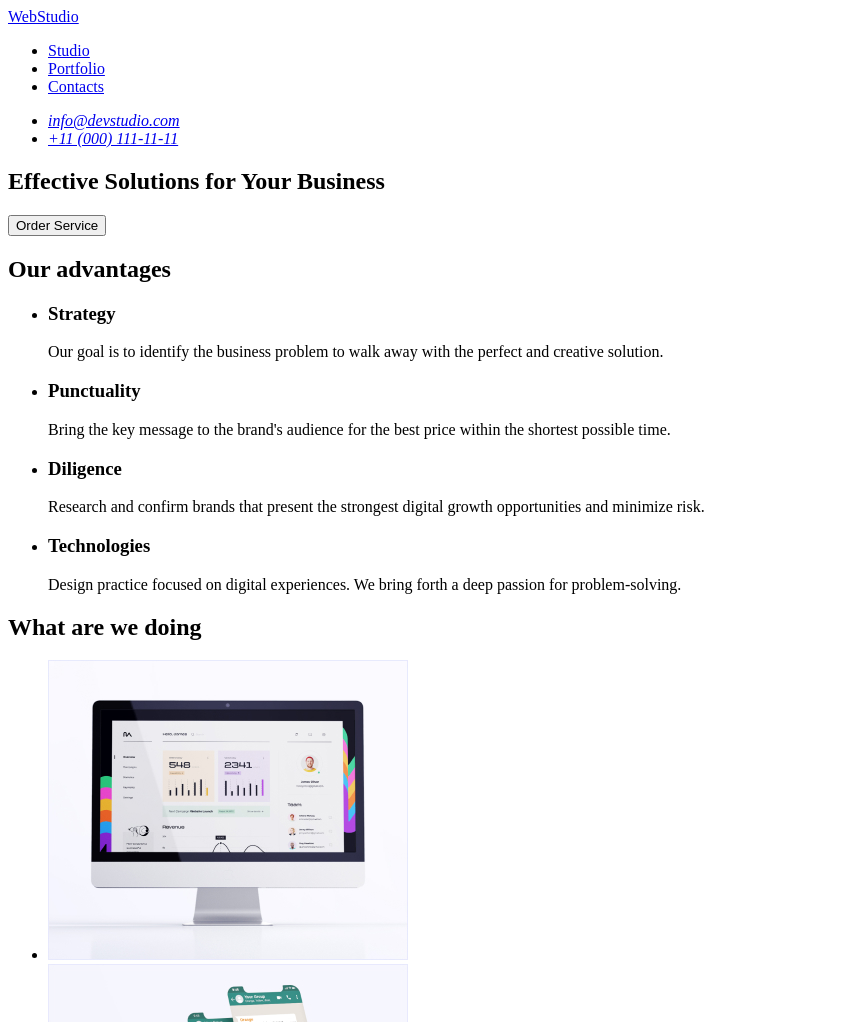
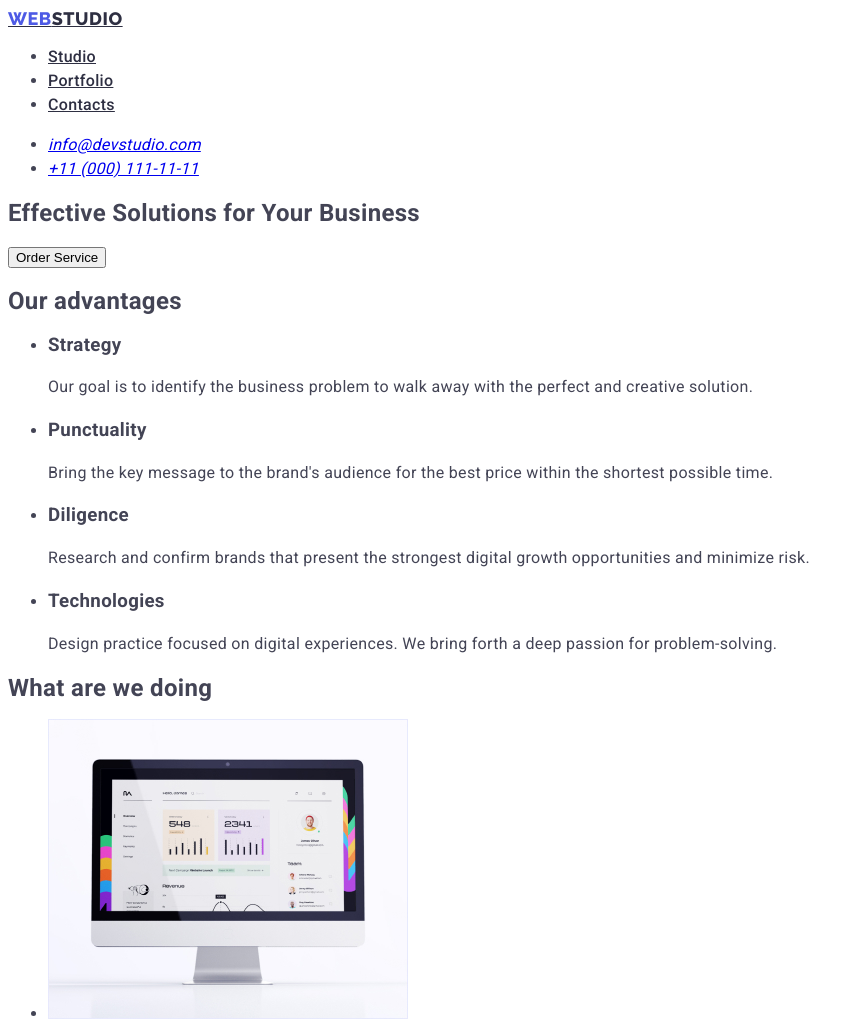
Before and after one commit to Afiron09/goit-markup-hw-02, a plain HTML site: page index.html in a window 1280 px wide. Shown: the top 1022 px of the page, without its empty margins (0-864 px from the left). Drawn offline with Linux system fonts and the light colour scheme.

Commit message:
first css

```diff
--- a/css/styles.css
+++ b/css/styles.css
@@ -0,0 +1,67 @@
+:root {
+    --primary-font: 'Roboto', sans-serif;
+    --title-font: 'Raleway', sans-serif;
+    --primary-black-color: #212121;
+    --primary-white-color: #ffffff;
+    --primary-accent-color: #03a9f4;
+    --secondary-accent-color: #0288d1;
+    --active-link-color: #f44336;
+}
+
+body {
+    font-family: var(--primary-font);
+    font-style: normal;
+    font-weight: 400;
+    font-size: 16px;
+    line-height: 1.5em;
+    letter-spacing: 0.02em;
+    color: #434455;
+}
+
+.logo {
+    font-family: var(--title-font);
+    font-style: normal;
+    font-weight: 800;
+    font-size: 18px;
+    line-height: 1.166;
+    display: flex;
+    align-items: center;
+    letter-spacing: 0.03em;
+    text-transform: uppercase;
+    color: #2E2F42;
+}
+
+.span-logo {
+    color: #4D5AE5;
+}
+
+.nav .nav-link {
+    font-family: 'Roboto';
+    font-style: normal;
+    font-weight: 500;
+    font-size: 16px;
+    line-height: 1.5em;
+    color: #2E2F42;
+}
+
+.nav .nav-link:hover,
+.nav .nav-link:focus {
+    color: #404BBF;
+}
+
+.title {
+
+}
+
+
+
+.button {
+    /* Стилі для кнопок і посилань */
+    /* Додайте тут власні стилі для кнопок і посилань */
+}
+
+.button:hover,
+.button:focus {
+    /* Стилі для активного стану */
+    /* Додайте тут власні стилі для активного стану */
+}
--- a/index.html
+++ b/index.html
@@ -4,60 +4,86 @@
     <meta charset="UTF-8" />
     <meta name="viewport" content="width=device-width, initial-scale=1.0" />
     <title>Document</title>
+    <link rel="preconnect" href="https://fonts.googleapis.com" />
+    <link rel="preconnect" href="https://fonts.gstatic.com" crossorigin />
+    <link
+      href="https://fonts.googleapis.com/css2?family=Raleway:wght@800&family=Roboto:wght@400;500;700;900&display=swap"
+      rel="stylesheet"
+    />
     <link rel="stylesheet" href="./css/styles.css" />
   </head>
   <body>
     <!-- header container -->
     <header>
-      <nav>
-        <a href="./index.html">WebStudio</a>
-        <ul class="nav-link">
-          <li><a href="#">Studio</a></li>
-          <li><a href="./portfolio.html" target="_blank">Portfolio</a></li>
-          <li><a href="#">Contacts</a></li>
+      <nav class="nav">
+        <a class="logo" href="./index.html"
+          ><span class="span-logo">Web</span>Studio</a
+        >
+        <ul>
+          <li><a class="nav-link" href="#">Studio</a></li>
+          <li>
+            <a class="nav-link" href="./portfolio.html" target="_blank"
+              >Portfolio</a
+            >
+          </li>
+          <li><a class="nav-link" href="#">Contacts</a></li>
         </ul>
       </nav>
 
-      <address>
+      <address class="address">
         <ul>
-          <li><a href="mailto:info@devstudio.com">info@devstudio.com</a></li>
-          <li><a href="tel:+110001111111">+11 (000) 111-11-11</a></li>
+          <li>
+            <a
+              class="address-link"
+              href="mailto:info@devstudio.com"
+              class="contact-link"
+              >info@devstudio.com</a
+            >
+          </li>
+          <li>
+            <a
+              class="address-link"
+              href="tel:+110001111111"
+              class="contact-link"
+              >+11 (000) 111-11-11</a
+            >
+          </li>
         </ul>
       </address>
     </header>
 
     <main>
       <section>
-        <h1>Effective Solutions for Your Business</h1>
-        <button type="button">Order Service</button>
+        <h1 class="title">Effective Solutions for Your Business</h1>
+        <button type="button" class="button-main">Order Service</button>
       </section>
 
       <section>
-        <h2>Our advantages</h2>
+        <h2 class="title">Our advantages</h2>
         <ul>
           <li>
-            <h3>Strategy</h3>
+            <h3 class="title">Strategy</h3>
             <p>
               Our goal is to identify the business problem to walk away with the
               perfect and creative solution.
             </p>
           </li>
           <li>
-            <h3>Punctuality</h3>
+            <h3 class="title">Punctuality</h3>
             <p>
               Bring the key message to the brand's audience for the best price
               within the shortest possible time.
             </p>
           </li>
           <li>
-            <h3>Diligence</h3>
+            <h3 class="title">Diligence</h3>
             <p>
               Research and confirm brands that present the strongest digital
               growth opportunities and minimize risk.
             </p>
           </li>
           <li>
-            <h3>Technologies</h3>
+            <h3 class="title">Technologies</h3>
             <p>
               Design practice focused on digital experiences. We bring forth a
               deep passion for problem-solving.
@@ -67,7 +93,7 @@
       </section>
 
       <section>
-        <h2>What are we doing</h2>
+        <h2 class="title">What are we doing</h2>
         <ul>
           <li>
             <img
@@ -94,7 +120,7 @@
       </section>
 
       <section>
-        <h2>Our Team</h2>
+        <h2 class="title">Our Team</h2>
         <ul>
           <li>
             <img
@@ -102,7 +128,7 @@
               alt="Product Designer Mark Guerrero"
               width="264"
             />
-            <h3>Mark Guerrero</h3>
+            <h3 class="title">Mark Guerrero</h3>
             <p>Product Designer</p>
           </li>
 
@@ -112,7 +138,7 @@
               alt="Frontend Developer Tom Ford"
               width="264"
             />
-            <h3>Tom Ford</h3>
+            <h3 class="title">Tom Ford</h3>
             <p>Frontend Developer</p>
           </li>
 
@@ -122,7 +148,7 @@
               alt="Marketing Camila Garcia"
               width="264"
             />
-            <h3>Camila Garcia</h3>
+            <h3 class="title">Camila Garcia</h3>
             <p>Marketing</p>
           </li>
 
@@ -132,7 +158,7 @@
               alt="UI Designer Daniel Wilson"
               width="264"
             />
-            <h3>Daniel Wilson</h3>
+            <h3 class="title">Daniel Wilson</h3>
             <p>UI Designer</p>
           </li>
         </ul>
@@ -142,7 +168,9 @@
     <!-- footer container -->
     <footer>
       <!-- footer logo -->
-      <a href="./index.html">WebStudio</a>
+      <a class="logo" href="./index.html"
+        ><span class="span-logo">Web</span>Studio</a
+      >
       <p>
         Increase the flow of customers and sales for your business with digital
         marketing & growth solutions.
```
Also changed, not shown: portfolio.html (+26 -16 lines).
